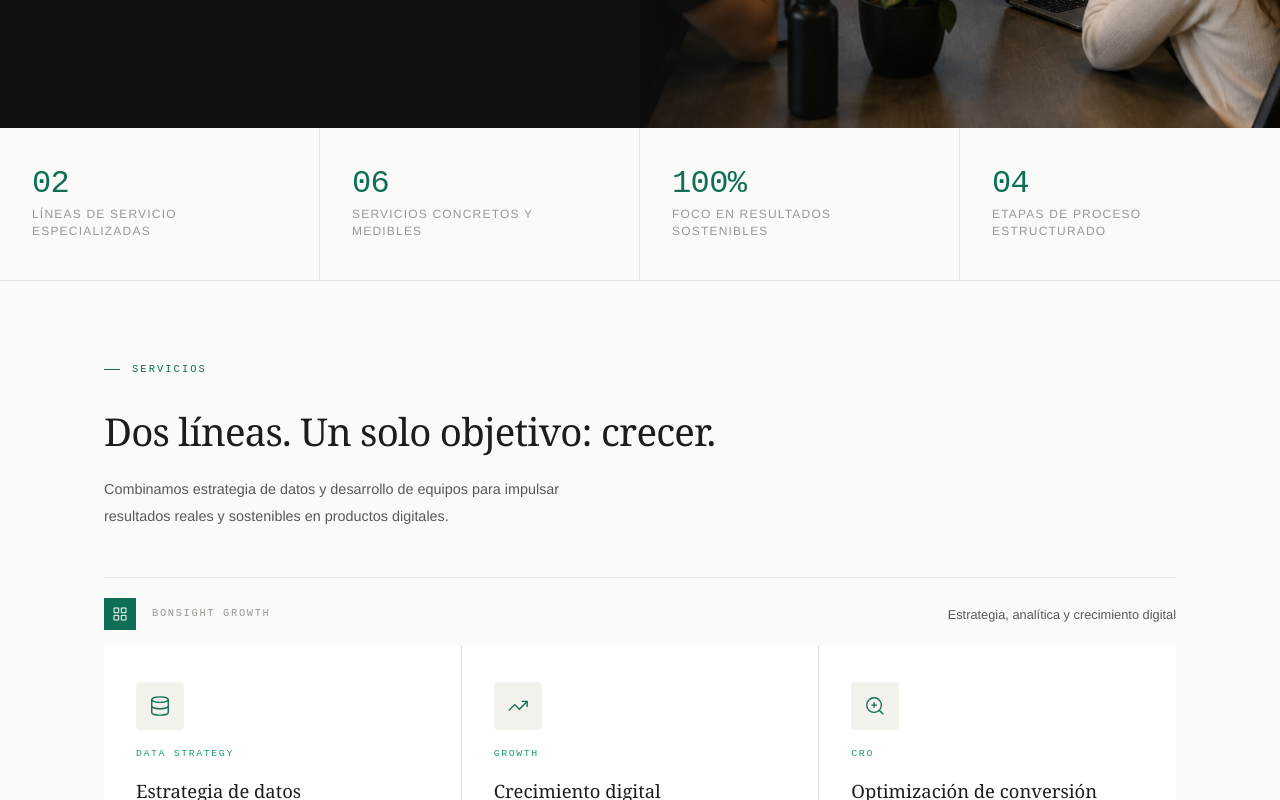
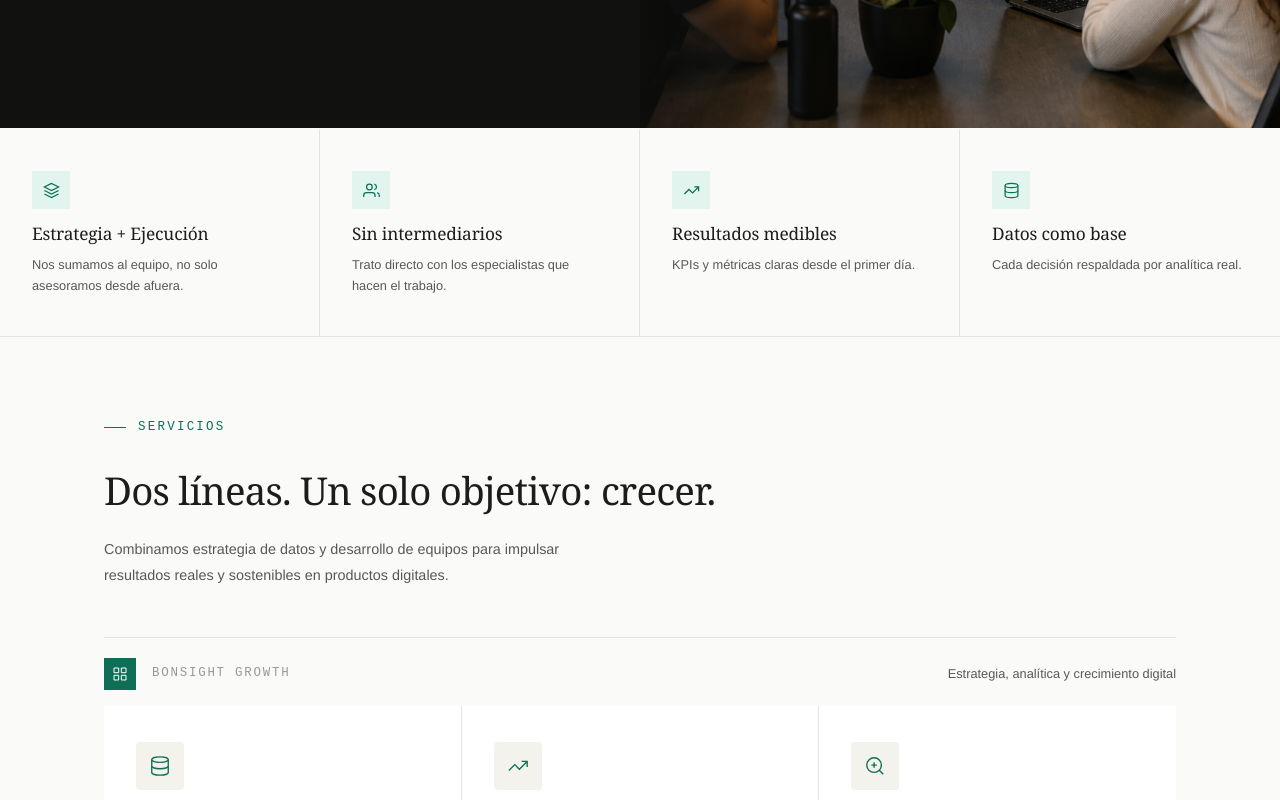
Before and after one commit to bonsight/bonsight-next, a Next.js app: page / in a window 1280 px wide. Shown: the part 640-1440 px from the top of the page. Built offline with nearby package versions, Linux system fonts and the light colour scheme.

Commit message:
web 2.0 v1

```diff
--- a/app/globals.css
+++ b/app/globals.css
@@ -42,13 +42,17 @@ nav{position:sticky;top:0;z-index:100;background:var(--white);border-bottom:1px
 .nav-cta{background:var(--accent);color:var(--white)!important;padding:0.5rem 1.5rem;font-size:0.75rem!important;letter-spacing:0.08em!important;cursor:pointer;transition:background 0.2s;border:none}
 .nav-cta:hover{background:var(--accent-mid)!important}
 .nav-dropdown{position:relative}
-.nav-dropdown-menu{display:none;position:absolute;top:calc(100% + 0px);left:0;background:var(--white);border:1px solid var(--border);padding:0.5rem 0;min-width:220px;z-index:200;box-shadow:0 8px 24px rgba(0,0,0,0.08)}
-.nav-dropdown:hover .nav-dropdown-menu{display:block}
-.nav-dropdown-menu a{display:flex;align-items:center;gap:0.6rem;padding:0.6rem 1.25rem;font-size:0.78rem;color:var(--text2);letter-spacing:0.04em;text-transform:uppercase;cursor:pointer;transition:all 0.15s}
-.nav-dropdown-menu a:hover{color:var(--accent);background:var(--accent-light)}
-.nav-dropdown-menu .menu-icon{font-size:14px;color:var(--accent-mid)}
-.menu-icon-svg{width:14px;height:14px;display:inline-flex;align-items:center;justify-content:center;flex-shrink:0}
-.menu-icon-svg svg{width:14px;height:14px;stroke:var(--accent-mid);fill:none;stroke-width:1.5}
+.nav-dropdown-menu{display:block;opacity:0;pointer-events:none;transform:translateY(-6px);transition:opacity 0.2s ease,transform 0.22s ease;position:absolute;top:calc(100% + 10px);left:-1rem;background:var(--white);border:1px solid var(--border);border-top:2px solid var(--accent);padding:0.5rem;min-width:260px;z-index:200;box-shadow:0 12px 36px rgba(0,0,0,0.1)}
+.nav-dropdown-menu::before{content:'';position:absolute;top:-12px;left:0;right:0;height:12px}
+.nav-dropdown:hover .nav-dropdown-menu{opacity:1;pointer-events:auto;transform:translateY(0)}
+.nav-dropdown-menu a{display:grid;grid-template-columns:32px 1fr;align-items:center;gap:0;padding:0.6rem 0.65rem;border-radius:4px;text-decoration:none;cursor:pointer;transition:background 0.15s;text-transform:none;letter-spacing:0}
+.nav-dropdown-menu a:hover{background:var(--accent-light)}
+.menu-icon-svg{width:32px;height:32px;display:flex;align-items:center;justify-content:center;flex-shrink:0}
+.menu-icon-svg svg{width:15px;height:15px;stroke:var(--accent-mid);fill:none;stroke-width:1.5}
+.menu-item-text{display:flex;flex-direction:column;gap:0.15rem}
+.menu-item-name{font-size:0.78rem;font-weight:500;color:var(--text);letter-spacing:0.01em;line-height:1.2}
+.menu-item-desc{font-size:0.68rem;color:var(--text3);letter-spacing:0;font-weight:400;line-height:1.3}
+.nav-dropdown-menu a:hover .menu-item-name{color:var(--accent)}
 .nav-hamburger{display:none;background:none;border:none;cursor:pointer;padding:0.5rem;color:var(--text);align-items:center;justify-content:center;line-height:1}
 .nav-mobile{position:fixed;top:64px;left:0;right:0;bottom:0;background:var(--white);z-index:99;overflow-y:auto;padding:1.5rem;border-top:1px solid var(--border)}
 .nav-mobile-item{display:flex;align-items:center;padding:1rem 0;border-bottom:1px solid var(--border);font-size:1rem;color:var(--text);text-decoration:none;font-weight:400;transition:color 0.2s}
@@ -92,17 +96,20 @@ nav{position:sticky;top:0;z-index:100;background:var(--white);border-bottom:1px
 .hfc-accent .hf-delta{color:rgba(159,225,203,0.85)}
 .hf-chart{display:block;width:100%;height:28px;margin-top:0.65rem;overflow:visible}
 
-/* STATS STRIP */
+/* DIFFERENTIATORS STRIP */
 .stats-strip{display:grid;grid-template-columns:repeat(4,1fr);border-bottom:1px solid var(--border)}
-.stat-cell{padding:2.5rem 2rem;border-right:1px solid var(--border);display:flex;flex-direction:column;gap:0.4rem}
+.stat-cell{padding:2.5rem 2rem;border-right:1px solid var(--border);border-top:3px solid transparent;display:flex;flex-direction:column;gap:0.6rem;transition:border-top-color 0.25s,background 0.25s}
 .stat-cell:last-child{border-right:none}
-.stat-num{font-family:var(--mono);font-size:2rem;color:var(--accent);letter-spacing:-0.02em;line-height:1}
-.stat-label{font-size:0.75rem;color:var(--text3);letter-spacing:0.1em;text-transform:uppercase;line-height:1.4}
+.stat-cell:hover{border-top-color:var(--accent);background:var(--bg2)}
+.diff-icon{width:38px;height:38px;background:var(--accent-light);display:flex;align-items:center;justify-content:center;margin-bottom:0.25rem;flex-shrink:0}
+.diff-icon svg{width:17px;height:17px;stroke:var(--accent);fill:none;stroke-width:1.75}
+.diff-title{font-family:var(--serif);font-size:1.08rem;font-weight:400;color:var(--text);line-height:1.25;letter-spacing:-0.01em}
+.diff-desc{font-size:0.8rem;color:var(--text2);line-height:1.65;font-weight:300}
 
 /* SECTION */
 .section{padding:5rem 4rem;max-width:1200px;margin:0 auto}
-.eyebrow{font-family:var(--mono);font-size:0.65rem;color:var(--accent);letter-spacing:0.2em;text-transform:uppercase;margin-bottom:1.25rem;display:flex;align-items:center;gap:0.75rem}
-.eyebrow::before{content:'';display:inline-block;width:16px;height:1px;background:var(--accent)}
+.eyebrow{font-family:var(--mono);font-size:0.78rem;color:var(--accent);letter-spacing:0.18em;text-transform:uppercase;margin-bottom:1.25rem;display:flex;align-items:center;gap:0.75rem}
+.eyebrow::before{content:'';display:inline-block;width:22px;height:1.5px;background:var(--accent)}
 .section h2{font-family:var(--serif);font-size:clamp(1.6rem,3vw,2.4rem);font-weight:400;letter-spacing:-0.02em;margin-bottom:0.75rem;color:var(--text)}
 .section-sub{font-size:0.9rem;color:var(--text2);max-width:520px;margin-bottom:3rem;line-height:1.85;font-weight:300}
 
@@ -110,7 +117,7 @@ nav{position:sticky;top:0;z-index:100;background:var(--white);border-bottom:1px
 .line-head{display:flex;align-items:center;gap:1rem;padding:1.25rem 0 1rem;border-top:1px solid var(--border);margin-bottom:0}
 .line-head-icon{width:32px;height:32px;background:var(--accent);display:flex;align-items:center;justify-content:center;flex-shrink:0}
 .line-head-icon svg{width:16px;height:16px;stroke:white;fill:none;stroke-width:1.5}
-.line-head-label{font-family:var(--mono);font-size:0.65rem;color:var(--text3);letter-spacing:0.16em;text-transform:uppercase}
+.line-head-label{font-family:var(--mono);font-size:0.78rem;color:var(--text3);letter-spacing:0.14em;text-transform:uppercase}
 .line-head-desc{font-size:0.8rem;color:var(--text2);margin-left:auto;max-width:340px;text-align:right;line-height:1.5}
 
 .services-grid{display:grid;grid-template-columns:repeat(3,1fr);gap:1px;background:var(--border);margin-bottom:3.5rem}
@@ -118,7 +125,7 @@ nav{position:sticky;top:0;z-index:100;background:var(--white);border-bottom:1px
 .svc-card:hover{background:var(--accent-light);border-bottom-color:var(--accent)}
 .svc-card-icon{width:48px;height:48px;background:var(--bg2);display:flex;align-items:center;justify-content:center;border-radius:4px}
 .svc-card-icon svg{width:22px;height:22px;stroke:var(--accent);fill:none;stroke-width:1.5}
-.svc-card-tag{font-family:var(--mono);font-size:0.62rem;letter-spacing:0.16em;text-transform:uppercase;color:var(--accent-mid)}
+.svc-card-tag{font-family:var(--mono);font-size:0.76rem;letter-spacing:0.14em;text-transform:uppercase;color:var(--accent-mid)}
 .svc-card h3{font-family:var(--serif);font-size:1.15rem;font-weight:400;color:var(--text);line-height:1.3}
 .svc-card p{font-size:0.825rem;color:var(--text2);line-height:1.75;font-weight:300;flex:1}
 .svc-card-link{font-family:var(--mono);font-size:0.7rem;color:var(--accent);display:flex;align-items:center;gap:6px;letter-spacing:0.06em;text-transform:uppercase;transition:gap 0.2s}
@@ -158,8 +165,8 @@ nav{position:sticky;top:0;z-index:100;background:var(--white);border-bottom:1px
 /* CLIENTS */
 .clients-wrap{padding:5rem 4rem;border-top:1px solid var(--border);border-bottom:1px solid var(--border)}
 .clients-inner{max-width:1200px;margin:0 auto;text-align:center}
-.clients-label{font-family:var(--mono);font-size:0.54rem;color:var(--accent-mid);letter-spacing:0.26em;text-transform:uppercase;margin-bottom:1rem;display:flex;align-items:center;justify-content:center;gap:0.75rem}
-.clients-label::before,.clients-label::after{content:'';display:inline-block;width:18px;height:1px;background:var(--accent-mid)}
+.clients-label{font-family:var(--mono);font-size:0.74rem;color:var(--accent-mid);letter-spacing:0.2em;text-transform:uppercase;margin-bottom:1rem;display:flex;align-items:center;justify-content:center;gap:0.75rem}
+.clients-label::before,.clients-label::after{content:'';display:inline-block;width:22px;height:1.5px;background:var(--accent-mid)}
 .clients-heading{font-family:var(--serif);font-size:clamp(1.6rem,2.8vw,2.2rem);font-weight:400;color:var(--text);letter-spacing:-0.025em;line-height:1.1;margin-bottom:3.5rem}
 .clients-row{display:flex;align-items:center;justify-content:center;gap:6rem;flex-wrap:wrap}
 .client-logo{opacity:0.5;transition:opacity 0.35s,filter 0.35s,transform 0.45s cubic-bezier(0.16,1,0.3,1);filter:grayscale(100%)}
@@ -299,8 +306,8 @@ footer,.footer-main{background:var(--dark2);border-top:1px solid rgba(255,255,25
 /* ── JOURNEY COMPACT (4-col) ── */
 .jc-section{background:var(--dark);border-top:1px solid rgba(255,255,255,0.04)}
 .jc-header{padding:4rem 4rem 3.5rem;border-bottom:1px solid rgba(255,255,255,0.05)}
-.jc-eyebrow{font-family:var(--mono);font-size:0.54rem;letter-spacing:0.26em;text-transform:uppercase;color:var(--accent-mid);margin-bottom:1.75rem;display:flex;align-items:center;gap:0.75rem}
-.jc-eyebrow::before{content:'';display:inline-block;width:18px;height:1px;background:var(--accent-mid)}
+.jc-eyebrow{font-family:var(--mono);font-size:0.74rem;letter-spacing:0.2em;text-transform:uppercase;color:var(--accent-mid);margin-bottom:1.75rem;display:flex;align-items:center;gap:0.75rem}
+.jc-eyebrow::before{content:'';display:inline-block;width:22px;height:1.5px;background:var(--accent-mid)}
 .jc-heading{font-family:var(--serif);font-size:clamp(2rem,3vw,2.8rem);font-weight:400;color:var(--white);letter-spacing:-0.025em;line-height:1.08}
 .jc-grid{display:grid;grid-template-columns:repeat(4,1fr)}
 .jc-step{padding:2.75rem 2.5rem 3rem;border-right:1px solid rgba(255,255,255,0.05);position:relative;border-top:1px solid rgba(255,255,255,0.05);transition:background 0.35s ease}
@@ -432,6 +439,9 @@ footer,.footer-main{background:var(--dark2);border-top:1px solid rgba(255,255,25
   .jc-step{border-right:none!important;border-bottom:1px solid rgba(255,255,255,0.05)}
   .jc-step:last-child{border-bottom:none}
   .jc-trail{display:none}
+  .stats-strip{grid-template-columns:1fr}
+  .stat-cell{border-right:none;border-bottom:1px solid var(--border)}
+  .stat-cell:last-child{border-bottom:none}
 }
 
 /* Next.js migration helpers */
--- a/app/page.jsx
+++ b/app/page.jsx
@@ -18,12 +18,28 @@ const html = `
 </div>
 </div>
 
-<!-- STATS -->
+<!-- DIFFERENTIATORS -->
 <div class="stats-strip">
-<div class="stat-cell" data-animate><div class="stat-num">02</div><div class="stat-label">Líneas de servicio especializadas</div></div>
-<div class="stat-cell" data-animate data-animate-delay="1"><div class="stat-num">06</div><div class="stat-label">Servicios concretos y medibles</div></div>
-<div class="stat-cell" data-animate data-animate-delay="2"><div class="stat-num">100%</div><div class="stat-label">Foco en resultados sostenibles</div></div>
-<div class="stat-cell" data-animate data-animate-delay="3"><div class="stat-num">04</div><div class="stat-label">Etapas de proceso estructurado</div></div>
+<div class="stat-cell" data-animate>
+  <div class="diff-icon"><svg viewbox="0 0 24 24"><polygon points="12 2 2 7 12 12 22 7 12 2"></polygon><polyline points="2 17 12 22 22 17"></polyline><polyline points="2 12 12 17 22 12"></polyline></svg></div>
+  <div class="diff-title">Estrategia + Ejecución</div>
+  <div class="diff-desc">Nos sumamos al equipo, no solo asesoramos desde afuera.</div>
+</div>
+<div class="stat-cell" data-animate data-animate-delay="1">
+  <div class="diff-icon"><svg viewbox="0 0 24 24"><path d="M17 21v-2a4 4 0 0 0-4-4H5a4 4 0 0 0-4 4v2"></path><circle cx="9" cy="7" r="4"></circle><path d="M23 21v-2a4 4 0 0 0-3-3.87M16 3.13a4 4 0 0 1 0 7.75"></path></svg></div>
+  <div class="diff-title">Sin intermediarios</div>
+  <div class="diff-desc">Trato directo con los especialistas que hacen el trabajo.</div>
+</div>
+<div class="stat-cell" data-animate data-animate-delay="2">
+  <div class="diff-icon"><svg viewbox="0 0 24 24"><polyline points="22 7 13.5 15.5 8.5 10.5 2 17"></polyline><polyline points="16 7 22 7 22 13"></polyline></svg></div>
+  <div class="diff-title">Resultados medibles</div>
+  <div class="diff-desc">KPIs y métricas claras desde el primer día.</div>
+</div>
+<div class="stat-cell" data-animate data-animate-delay="3">
+  <div class="diff-icon"><svg viewbox="0 0 24 24"><ellipse cx="12" cy="5" rx="9" ry="3"></ellipse><path d="M21 12c0 1.66-4 3-9 3s-9-1.34-9-3"></path><path d="M3 5v14c0 1.66 4 3 9 3s9-1.34 9-3V5"></path></svg></div>
+  <div class="diff-title">Datos como base</div>
+  <div class="diff-desc">Cada decisión respaldada por analítica real.</div>
+</div>
 </div>
 
 <!-- SERVICES -->
```
Also changed, not shown: components/Navbar.jsx (+30 -6 lines).
